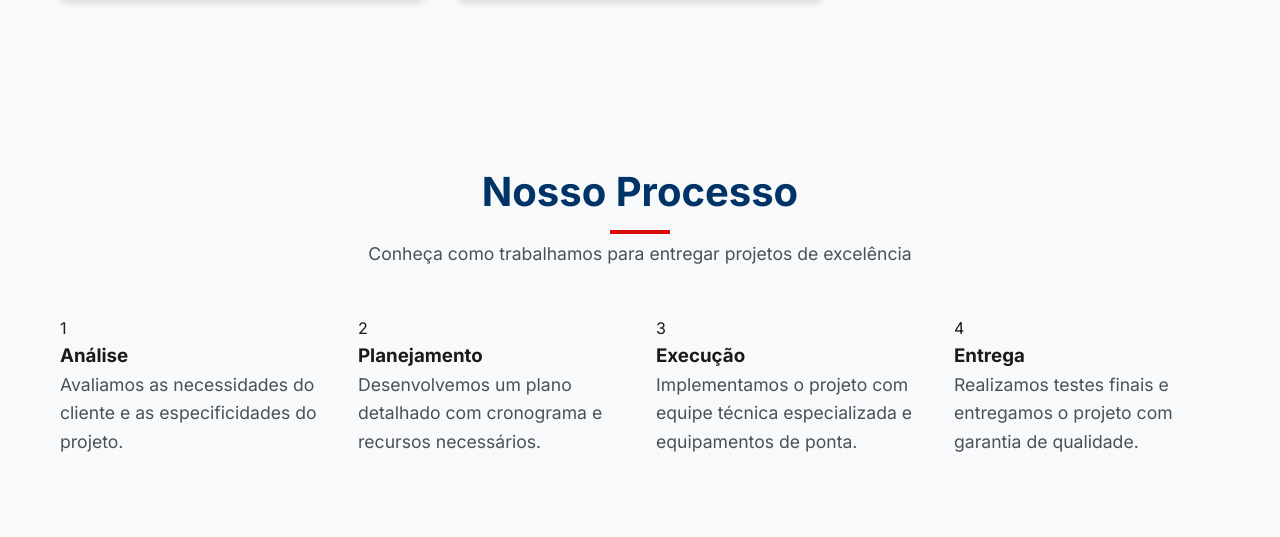
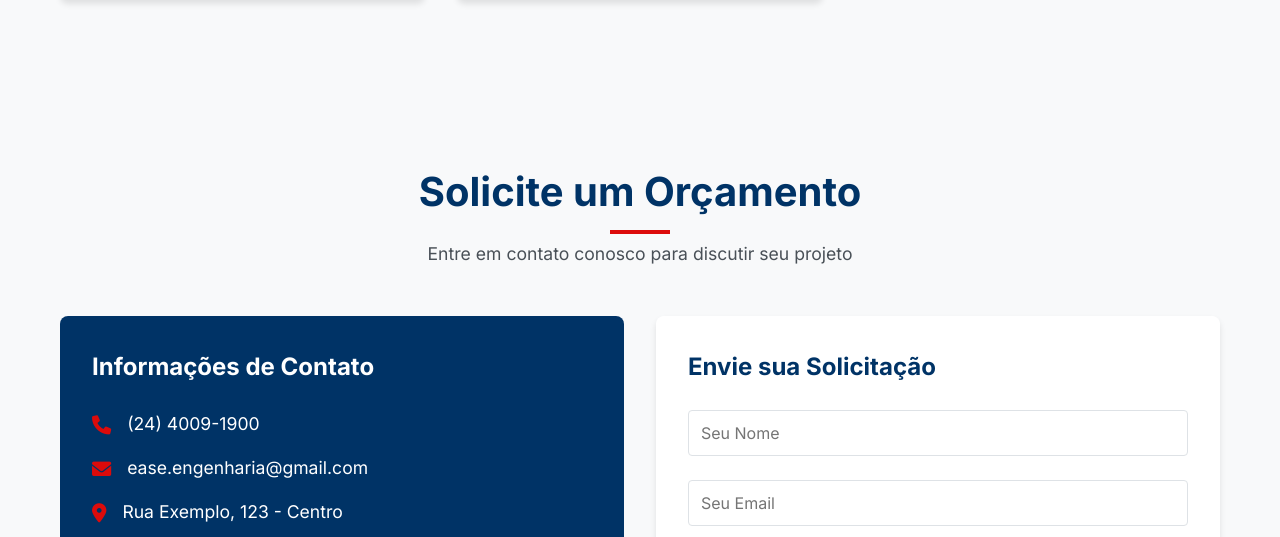
Before and after one commit to gamaalice/easy-portifolio, a plain HTML site: page Serviços.html in a window 1280 px wide. Shown: the part 2556-3093 px from the top of the page. Drawn offline with Linux system fonts and the light colour scheme.

Commit message:
Update Serviços.html

```diff
--- a/Serviços.html
+++ b/Serviços.html
@@ -131,38 +131,6 @@
             </div>
         </section>
 
-        <section class="process">
-            <div class="container">
-                <div class="section-header">
-                    <h2 class="animate-fadeInUp">Nosso Processo</h2>
-                    <p class="animate-fadeInUp delay-100">Conheça como trabalhamos para entregar projetos de excelência</p>
-                </div>
-
-                <div class="grid grid-4 mt-5">
-                    <div class="process-step animate-fadeInUp delay-200">
-                        <div class="process-number">1</div>
-                        <h3>Análise</h3>
-                        <p>Avaliamos as necessidades do cliente e as especificidades do projeto.</p>
-                    </div>
-                    <div class="process-step animate-fadeInUp delay-300">
-                        <div class="process-number">2</div>
-                        <h3>Planejamento</h3>
-                        <p>Desenvolvemos um plano detalhado com cronograma e recursos necessários.</p>
-                    </div>
-                    <div class="process-step animate-fadeInUp delay-400">
-                        <div class="process-number">3</div>
-                        <h3>Execução</h3>
-                        <p>Implementamos o projeto com equipe técnica especializada e equipamentos de ponta.</p>
-                    </div>
-                    <div class="process-step animate-fadeInUp delay-500">
-                        <div class="process-number">4</div>
-                        <h3>Entrega</h3>
-                        <p>Realizamos testes finais e entregamos o projeto com garantia de qualidade.</p>
-                    </div>
-                </div>
-            </div>
-        </section>
-
         <section class="contact" id="contact">
             <div class="container">
                 <div class="section-header">
```
